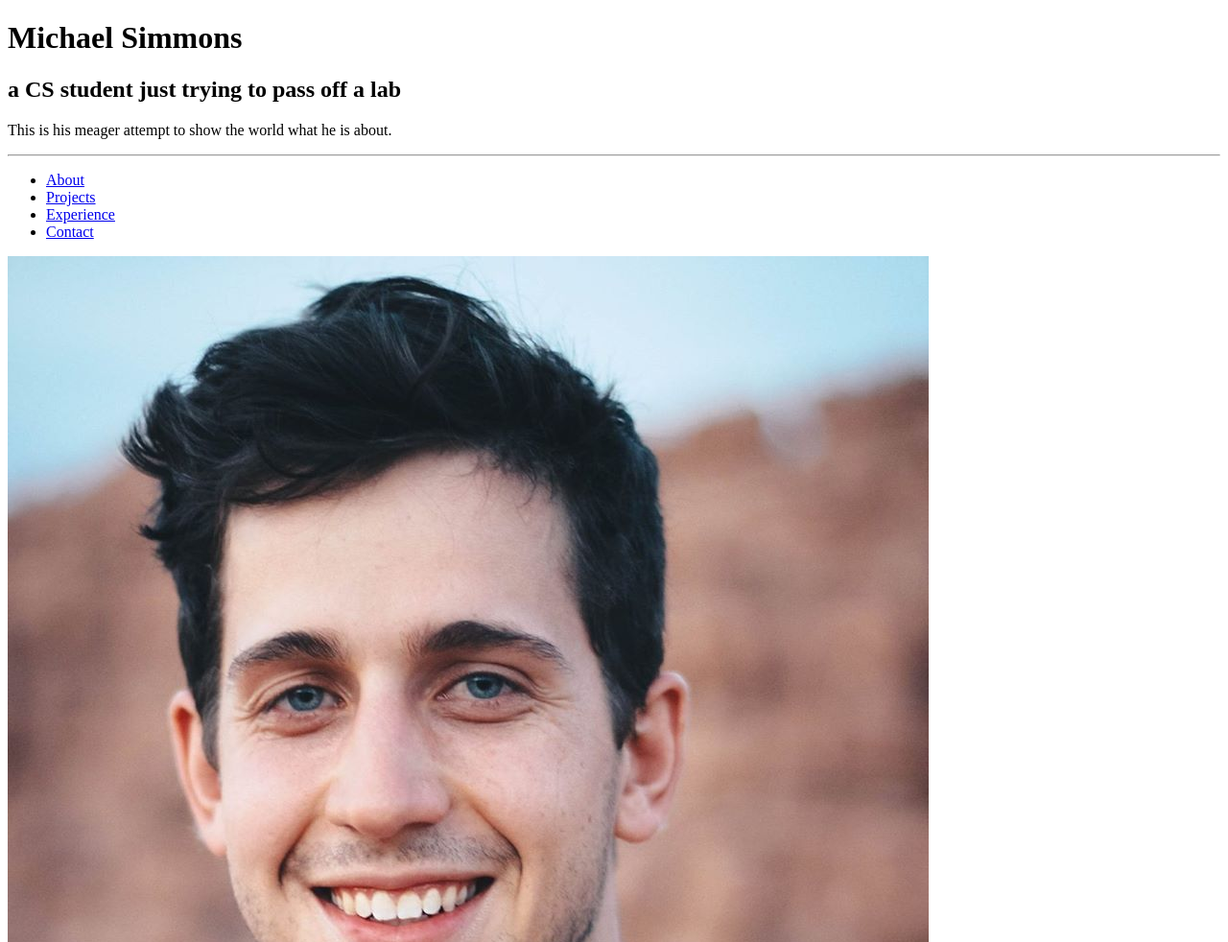
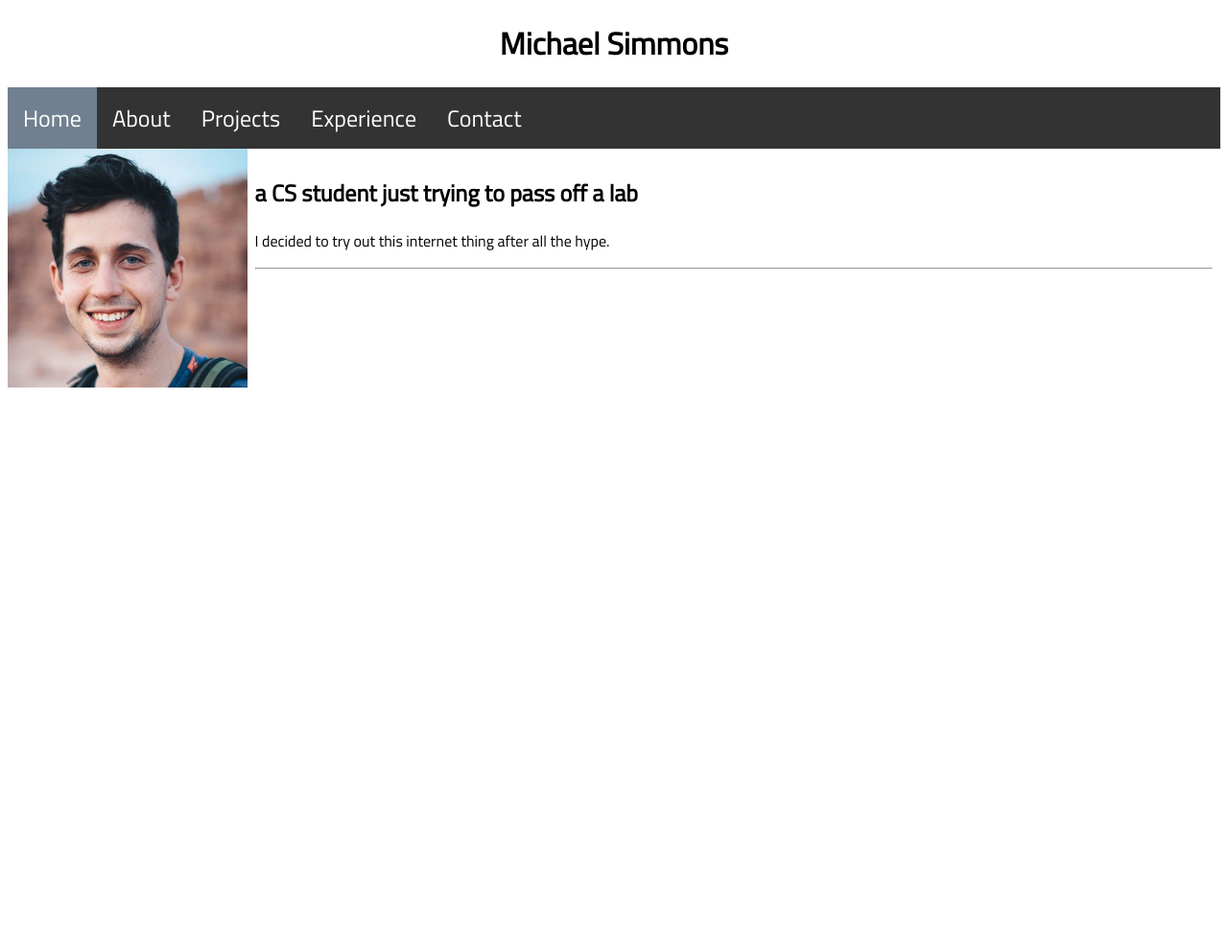
Before and after one commit to michaelsimmons94/portfolio, a plain HTML site: page index.html in a window 1280 px wide. Shown: the top 982 px of the page at 96% size. After the commit the page ends 800 px from the top, so only its background shows below. Drawn offline with Linux system fonts and the light colour scheme.

Commit message:
added Navbar and CSS

```diff
--- a/index.html
+++ b/index.html
@@ -1,36 +1,37 @@
 <!DOCTYPE html>
 <html>
     <head>
-        <title>Michael's webserver</title>
+        <title>Michael Simmons</title>
+        <link rel="stylesheet" href="portfolio.css">
+        <link href="https://fonts.googleapis.com/css?family=Titillium+Web" rel="stylesheet">
     </head>
     <body>
-            <style>
-                    hr {
-                  display: block;
-                  margin-top: 0.5em;
-                  margin-bottom: 0.5em;
-                  margin-left: auto;
-                  margin-right: auto;
-                  border-style: inset;
-                  border-width: 1px;
-                  color: black
-              }
-          </style>
+            <h1>Michael Simmons</h1>
+            <nav>
+                <ul>
+                    <li class="active"><a href="index.html">Home</a></li>
+                    <li><a href="pages/about.html">About</a></li>
+                    <li><a href="pages/projects.html">Projects</a></li>
+                    <li><a href="pages/experience.html">Experience</a></li>
+                    <li><a href="pages/contact.html">Contact</a></li>
+                </ul>
+            </nav>
+        <section>
+            <aside>
+                    <img src="images/profilepic.jpg">
 
-        <h1>Michael Simmons</h1>
+            </aside>
+            <article>
+                    <h2>
+                            a CS student just trying to pass off a lab
+                        </h2>
+                        <p>I decided to try out this internet thing after all the hype.</p>
 
-        <h2>
-            a CS student just trying to pass off a lab
-        </h2>
+            <hr>
+            </article>
+         </section>
 
-        <p>This is his meager attempt to show the world what he is about.</p>
-        <hr>
-        <ul>
-            <li><a href="pages/about.html">About</a></li>
-            <li><a href="pages/projects.html">Projects</a></li>
-            <li><a href="pages/experience.html">Experience</a></li>
-            <li><a href="pages/contact.html">Contact</a></li>
-        </ul>
-        <img src="images/profilepic.jpg">
+
+
     </body>
 </html>
--- /dev/null
+++ b/portfolio.css
@@ -0,0 +1,58 @@
+body{
+    font-family: 'Titillium Web', sans-serif;
+}
+nav ul{
+    list-style-type: none;
+    margin: 0;
+    padding: 0;
+    overflow: hidden;
+    background-color: #333;
+}
+nav li{
+    float: left;
+}
+nav li a{
+    font-size: 1.5em;
+    display: block;
+    color: white;
+    text-align: center;
+    padding: 14px 16px;
+    text-decoration: none;
+}
+nav li a:hover {
+    background-color: rgb(16, 151, 214);
+}
+hr{
+    display: block;
+    margin-top: 0.5em;
+    margin-bottom: 0.5em;
+    margin-left: auto;
+    margin-right: auto;
+    border-style: inset;
+    border-width: 1px;
+    color: black
+}
+h1{
+    text-align: center;
+
+}
+.active{
+    background-color: slategray;
+}
+section {
+    display: flex;
+   }
+
+aside {
+    flex: 1
+   }
+
+article {
+    padding:0.5em;
+    flex: 4;
+   }
+   img {
+    width:auto;
+	max-width:100%;
+	height:auto;
+   }
```
Also changed, not shown: pages/about.html (+11 -0 lines), pages/contact.html (+11 -0 lines), pages/experience.html (+11 -0 lines), pages/projects.html (+11 -0 lines).
